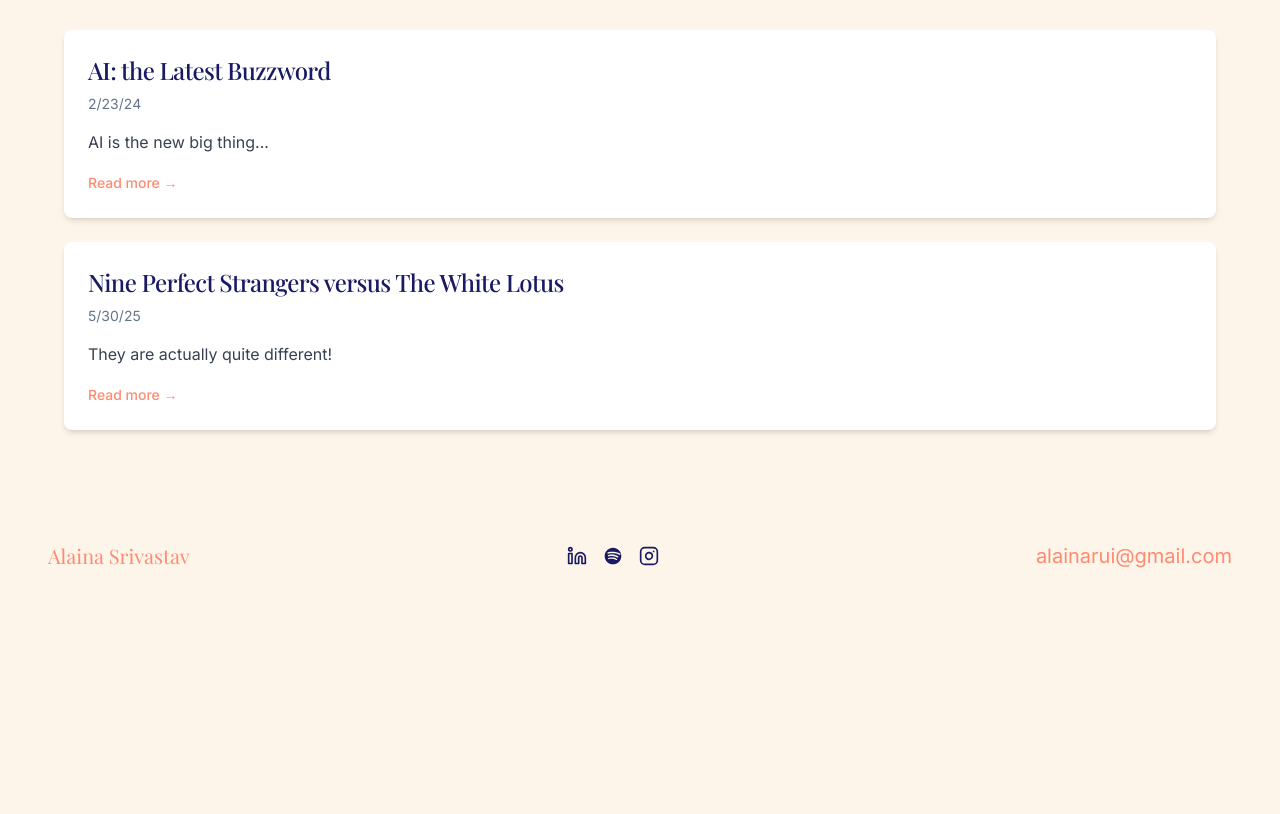
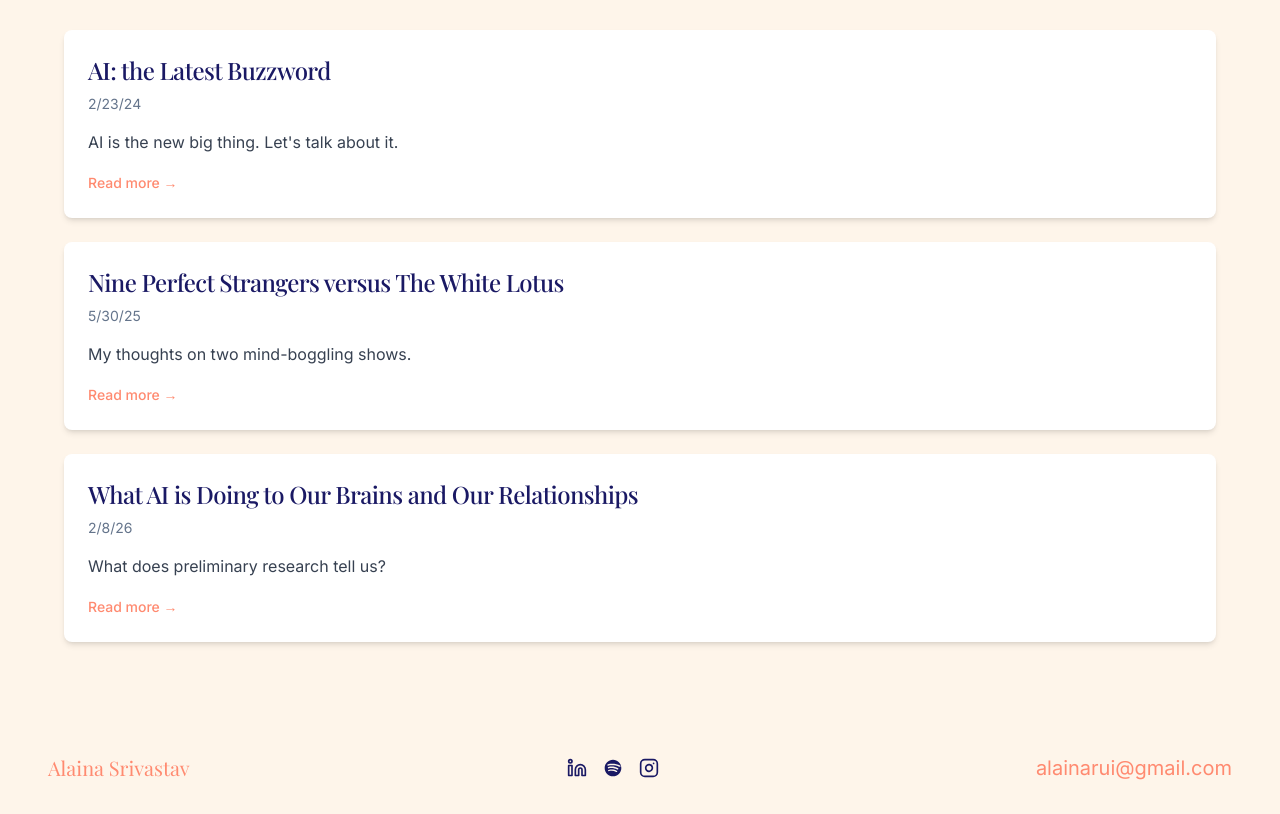
Before and after one commit to alainasriv/alainasrivsite, a React (Vite) app: page /writing in a window 1280 px wide. Shown: the part 682-1496 px from the top of the page. Before the commit the page ends 1284 px from the top, so only its background shows below. Built offline with nearby package versions, Linux system fonts and the light colour scheme.

Commit message:
added blog post

```diff
--- /dev/null
+++ b/src/content/blog/AI, relationships, brain.md
@@ -0,0 +1,11 @@
+A few months ago, Dr. Richard Davidson at the Center for Healthy Minds released a podcast episode through his online community, the Dharma Lab, where he discussed the effects of artificial intelligence (AI) on the brain. This episode dropped only a few weeks after the preprint release of ‘[Your Brain on ChatGPT](https://arxiv.org/pdf/2506.08872),’ the sensational MIT Media Lab study that quickly garnered attention from influencers, news outlets, and scientific communities across the world.
+At the start of the podcast episode, Ritchie says something along the lines of, “It's not the Large Language Models themselves. It’s our relationship with them.”
+Hearing this, I was immediately intrigued. Ritchie Davidson, like the authors of the MIT Media Lab preprint, wasn’t villainizing AI. He was reframing the context in which AI can cause problems. And as a future ‘connections’ researcher, this was an important distinction.
+Based on preliminary research, it is clear that AI affects people on a cognitive and affective level. From a neuroscience perspective, AI is impacting our neural networks in varied ways. Preliminary research has shown how populations that rely more on AI perform worse in a number of cognitive realms. But the important part of the previous sentence is really the word ‘preliminary.’
+AI is not a new field by any means, but its growth trajectory has skyrocketed in the last two decades. Accompanying this surge is a generation of scientists rushing to evaluate the effects of AI on the brain. Amidst funding cuts in America and the ever-changing nature of AI models, it’s actually quite difficult to tackle this area of neuroscience research. Establishing longitudinal studies to evaluate the long-term impacts of AI on the brain is challenging because of a number of reasons, the foremost being that the brain changes very slowly while AI (in recent years) changes very quickly.
+Consequently, what has been found thus far is mostly from a clinical perspective. It’s become very clear that AI appeals to people in ways an actual human often doesn’t. If you’ve ever asked ChatGPT a question, you may have noticed its tendency to agree with what you say regardless of the corrections you make or the tone you use. This agreeableness offers people a chance to avoid friction or conflict, which is almost always unavoidable in human-to-human relationships. People may also enjoy the chance to exert control over a conversation partner; AI will do whatever you tell it to do. Along these lines, it will also always be a non-judging, non-sentient conversationalist, which can help people feel a sense of freedom in how they express themselves.
+You can tell a Replika or Paradot companion your deepest, darkest secret. But it can be a lot harder to reveal the same thing to your therapist.
+Furthermore, AI doesn’t require or even adhere to clear boundaries. Its purpose to the user doesn’t have to be clarified. In fact, AI can be everything at once—a therapist, a friend, a romantic partner, and even a mentor. This lack of boundaries breaks down the concepts we know are necessary for healthy human-to-human relationships. It’s then reasonable to assume that this type of relationship can also cause shifts in expectations within human-to-human relationships, which is all the more dangerous.
+This pipeline from a human-to-AI relationship to a human-to-human relationship concerns me the most, since it posits the idea that habits built with a non-sentient, non-feeling entity can translate into habits with very sentient, very feeling beings. It can fracture the very foundations of what we know makes social interactions work. The amount of cognitive and affective work we as humans do with one another is arguably more than the amount of cognitive and affective work needed in interactions with AI.
+And perhaps that’s why some people are quick to claim that AI is making us lazy.
+All this to say, once again, it’s not AI that inherently poses a problem. We simply need to apply caution in *how* we interact with the AI models. Given how preliminary current findings are, it would be premature to draw definitive conclusions about AI’s long-term effects on the brain. What can be said with confidence, however, is that significant responsibility ultimately falls on this technology’s creators, its users, and policymakers around the world, who are positioned to construct laws that guide its ethical creation and use moving forward.
--- a/src/content/posts.ts
+++ b/src/content/posts.ts
@@ -1,17 +1,24 @@
 import AIBuzzword from './blog/AI_ tlb.md';
 import NinePerfectStrangers from './blog/Nine Perfect Strangers versus White Lotus.md';
+import AIRelationshipsBrain from './blog/AI, relationships, brain.md';
 
 export const posts = {
   'ai-latest-buzzword': {
     component: AIBuzzword,
     title: 'AI: the Latest Buzzword',
     date: '2/23/24',
-    excerpt: 'AI is the new big thing...'
+    excerpt: 'AI is the new big thing. Let\'s talk about it.'
   },
   'nine-perfect-strangers-vs-white-lotus': {
     component: NinePerfectStrangers,
     title: 'Nine Perfect Strangers versus The White Lotus',
     date: '5/30/25',
-    excerpt: 'They are actually quite different!'
+    excerpt: 'My thoughts on two mind-boggling shows.'
+  },
+  'ai-relationships-brain': {
+    component: AIRelationshipsBrain,
+    title: 'What AI is Doing to Our Brains and Our Relationships',
+    date: '2/8/26',
+    excerpt: 'What does preliminary research tell us?'
   }
 };
```
